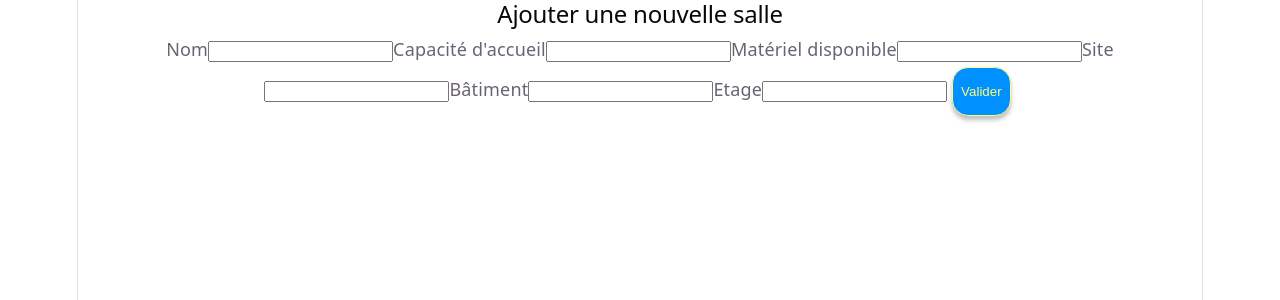
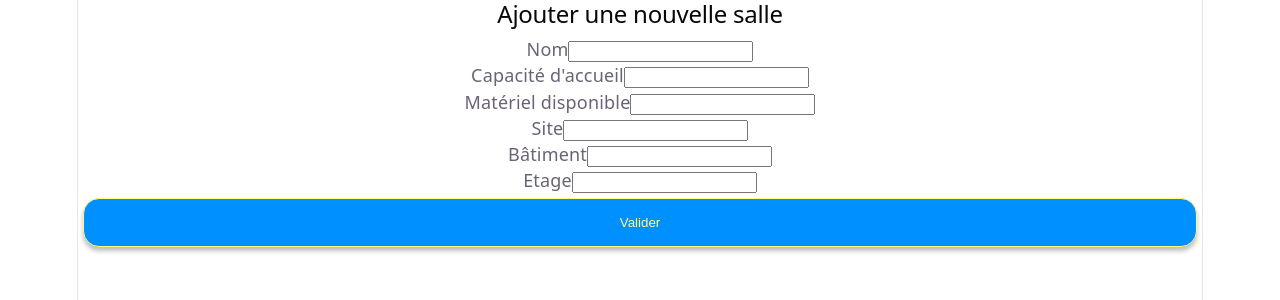
Before and after one commit to porte-christophe/la-bonne-salle-au-bon-moment, a React (Vite) app: page /creerSalle in a window 1280 px wide. Shown: the top 300 px of the page. Built offline with nearby package versions, Linux system fonts and the light colour scheme.

Commit message:
style: :lipstick: add basic style to read the creation room form
add css file

```diff
--- /dev/null
+++ b/src/pages/creerSalle.css
@@ -0,0 +1,9 @@
+.container {
+    display: flex;
+    flex-direction: column;
+}
+
+.container form{
+    display: inherit;
+    flex-direction: inherit;
+}
--- a/src/pages/creerSalle.tsx
+++ b/src/pages/creerSalle.tsx
@@ -1,9 +1,12 @@
-// src/pages/creerSalle.tsx
+//----------- Imports -----------
 import { useForm } from 'react-hook-form';
 import { z } from 'zod';
 import { zodResolver } from '@hookform/resolvers/zod';
 import { createSalle } from '../services/salle.service';
+import './creerSalle.css';
 
+
+//----------- Logic -----------
 const creerSalleSchema = z.object({
     label: z.string().min(3, "Le label doit comporter minimum 3 caractères"),
     capacity: z.number().positive("La capacité doit être supérieure à 0"),
@@ -15,6 +18,7 @@ const creerSalleSchema = z.object({
 
 type CreerSalleFormData = z.infer<typeof creerSalleSchema>;
 
+// Component render
 function CreerSalle() {
     const { register, handleSubmit, formState: { errors }, reset } = useForm<CreerSalleFormData>({
         resolver: zodResolver(creerSalleSchema),
@@ -30,35 +34,47 @@ function CreerSalle() {
     }
 
     return (
-        <>
+        <div className='container'>
             <h2>Ajouter une nouvelle salle</h2>
             <form onSubmit={handleSubmit(onSubmit)}>
+                <div>
                     <label>Nom</label>
                     <input type="text" {...register("label")} />
                     {errors.label && <p>{errors.label.message}</p>}
+                </div>
 
+                <div>
                     <label>Capacité d'accueil</label>
                     <input type="number" {...register("capacity", { valueAsNumber: true })} />
                     {errors.capacity && <p>{errors.capacity.message}</p>}
+                </div>
 
+                <div>
                     <label>Matériel disponible</label>
                     <input type="text" {...register("material")} />
+                </div>
 
+                <div>
                     <label>Site</label>
                     <input type="text" {...register("site")} />
                     {errors.site && <p>{errors.site.message}</p>}
+                </div>
 
+                <div>
                     <label>Bâtiment</label>
                     <input type="text" {...register("building")} />
                     {errors.building && <p>{errors.building.message}</p>}
+                </div>
 
+                <div>
                     <label>Etage</label>
                     <input type="number" {...register("floor", { valueAsNumber: true })} />
                     {errors.floor && <p>{errors.floor.message}</p>}
+                </div>
 
                 <button type="submit">Valider</button>
             </form>
-        </>
+        </div>
     );
 }
 
```
Lines whose indentation alone changed are shown as unchanged.
